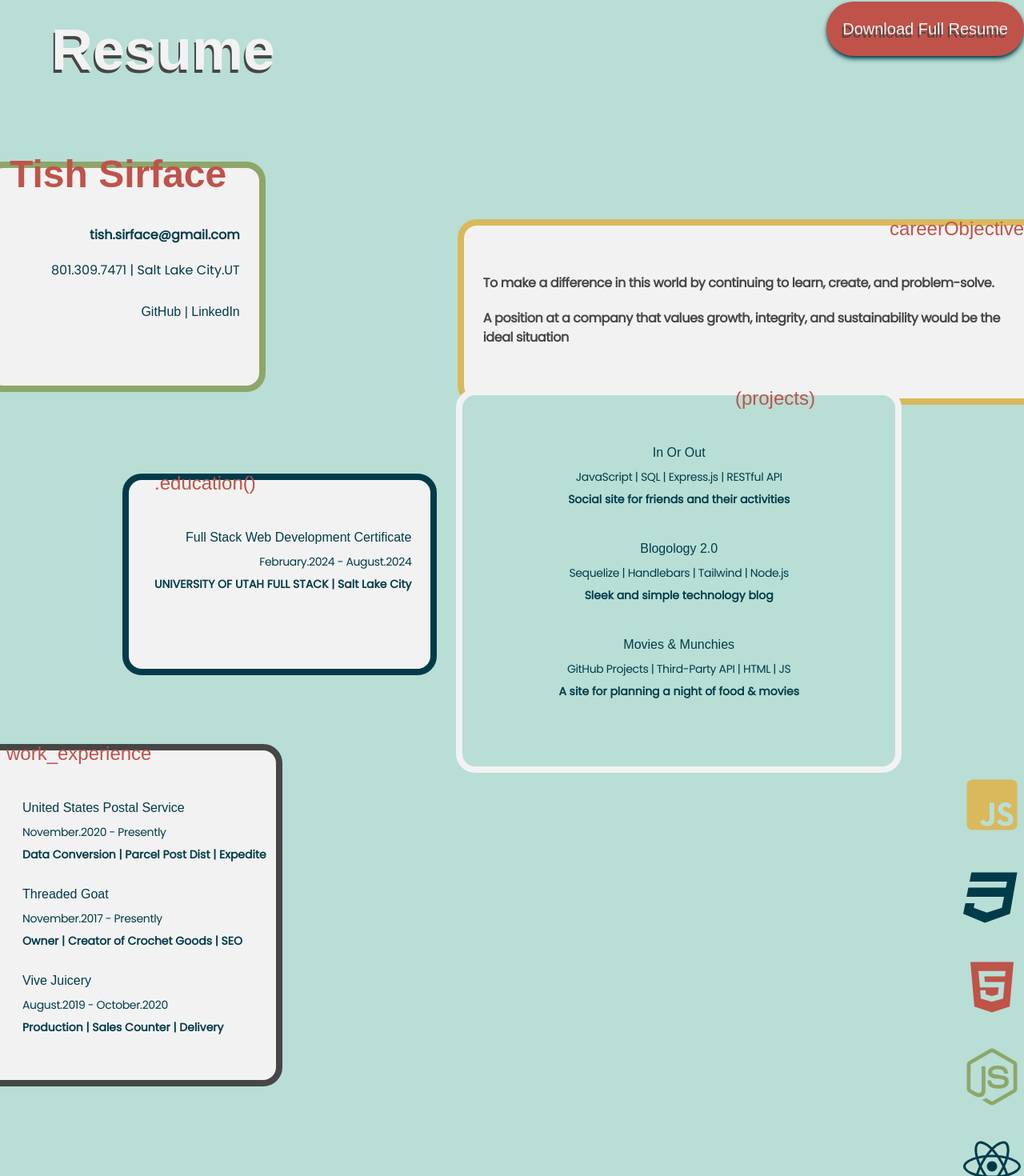
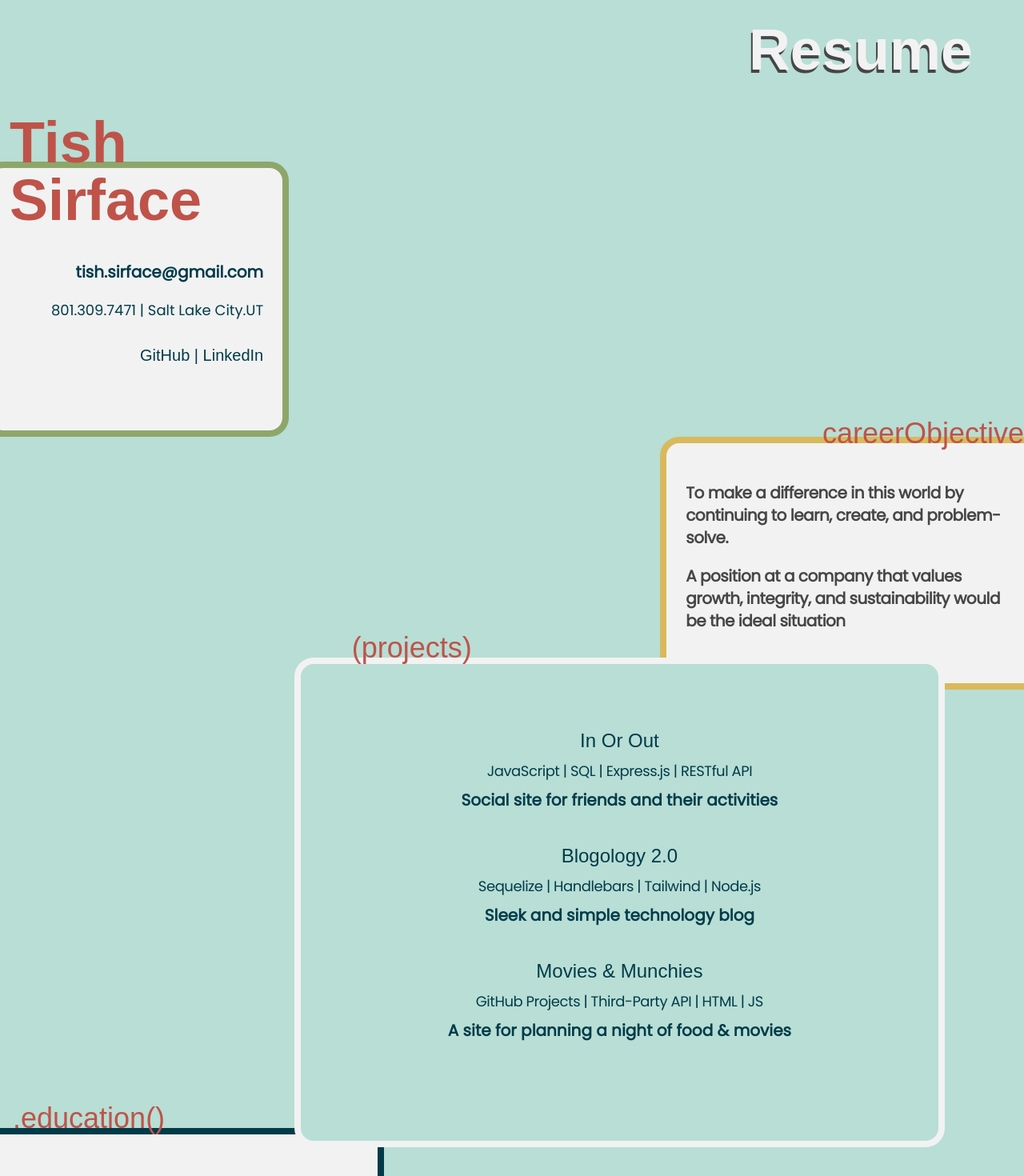
Before and after one commit to ThisTish/Portfolio_of_Tish, a React (Vite) app: page /resume in a window 1280 px wide. Shown: the part 198-1668 px from the top of the page at 80% size. Built offline with nearby package versions, Linux system fonts and the light colour scheme; a web font is replaced by a local one.

Commit message:
resume responsive

```diff
--- a/src/components/ContactForm.jsx
+++ b/src/components/ContactForm.jsx
@@ -98,15 +98,15 @@ const ContactForm = () => {
 	}
 
 	return (
-		<div className="flex flex-col m-16">
-			<form ref={form} onSubmit={sendMessage}  className="space-y-10 flex flex-col items-end">
+		<div className="flex flex-col my-24 ">
+			<form ref={form} onSubmit={sendMessage}  className="space-y-10 flex flex-col items-end lg:text-xl">
 				<div>
 					<label className="text-secondary font-light" htmlFor="name">Name</label>
 					<input
 					type="text"
 					id="name"
 					name="name"
-					className="max-w-48 rounded-full border-yellow border-4 p-2 text-secondary focus:color"
+					className="max-w-48 rounded-full border-yellow border-4 p-2 text-secondary focus:color lg:max-w-52"
 					required
 					value={name}
 					onChange={(event) => setName(event.target.value)}
@@ -121,7 +121,7 @@ const ContactForm = () => {
 					type="text"
 					id="email"
 					name="email"
-					className="rounded-full bg-primary border-highlight border-4 mr-2 w-60 px-2 text-secondary focus:color"
+					className="rounded-full bg-primary border-highlight border-4 mr-2 w-60 px-2 text-secondary focus:color lg:w-72"
 					required
 					value={email}
 					onChange={(event) => setEmail(event.target.value)}
@@ -137,7 +137,7 @@ const ContactForm = () => {
 					<textarea
 					name="message"
 					id="message"
-					className="rounded-3xl h-32 w-72 border-8 border-green p-3 text-secondary focus:color"
+					className="rounded-3xl h-32 w-72 border-8 border-green p-3 text-secondary focus:color lg:min-w-96 lg:h-52"
 					required
 					value={message}
 					onChange={(event) => setMessage(event.target.value)}
@@ -148,7 +148,7 @@ const ContactForm = () => {
 
 				</div>
 
-				<div className="h-20 flex justify-between relative">
+				<div className="h-20 flex relative">
 					{/* bubbles */}
 					<div className="bg-yellow w-5 h-5 rounded-full absolute bottom-3"></div>
 					<div className="bg-shadow w-7 h-7 rounded-full absolute right-0"></div>
@@ -158,7 +158,7 @@ const ContactForm = () => {
 					<div className="bg-secondary w-5 h-5 rounded-full absolute top-2 right-20 "></div>
 
 
-					<button type="submit" className="bg-red rounded-full px-5" > Send! </button>
+					<button type="submit" className="bg-red rounded-full px-5 text-highlight font-bold [text-shadow:_-2px_4px_0_var(--shadow)] " > Send </button>
 				</div>
 			</form>
 		</div>
--- a/src/components/Resume/CareerObjective.jsx
+++ b/src/components/Resume/CareerObjective.jsx
@@ -2,9 +2,9 @@ import React from 'react'
 
 const CareerObjective = () => {
   return (
-    <div className="border-yellow border-8 w-fit pl-6 pr-3 pb-20 -mt-7 -mr-6 ml-6 rounded-3xl bg-highlight md:mt-28 md:pb-16 md:ml-60">
-				<h3 className="text-red text-2xl font-sans flex justify-end mr-1 -mt-3 md:-ml-3">careerObjective</h3>
-				<div className="text-shadow font-semibold mr-5 tracking-wider pt-12 space-y-5 md:tracking-tight md:pt-10">
+    <div className="border-yellow border-8 w-fit pl-6 pr-3 pb-20 -mt-7 -mr-6 ml-6 rounded-3xl bg-highlight md:mt-28 md:pb-16 md:ml-60 lg:ml-96 lg:mt-96">
+				<h3 className="text-red text-2xl font-sans flex justify-end mr-1  md:-ml-3 lg:text-4xl lg:-mt-8">careerObjective</h3>
+				<div className="text-shadow font-semibold mr-5 tracking-wider pt-12 space-y-5 md:tracking-tight md:pt-10 lg:text-xl">
 				<p>To make a difference in this world by continuing to learn, create, and problem-solve.</p>
 				<p>A position at a company that values growth, integrity, and sustainability would be the ideal situation</p>
 				</div>
--- a/src/components/Resume/Education.jsx
+++ b/src/components/Resume/Education.jsx
@@ -2,14 +2,14 @@ import React from 'react'
 
 const Education = () => {
   return (
-    <div className="border-secondary border-8 w-fit h-fit px-3 pb-14 -mt-9 -ml-8 rounded-3xl bg-highlight md:pl-3">
-				<h3 className="text-red text-2xl font-sans ml-5 -mt-3">.education()</h3>
+    <div className="border-secondary border-8 w-fit h-fit px-3 pb-14 -mt-9 -ml-8 rounded-3xl bg-highlight md:pb-7 md:-mb-56 md:px-5 lg:-mr-48">
+				<h3 className="text-red text-2xl font-sans ml-5 md:pb-5 lg:text-4xl lg:-mt-10">.education()</h3>
         <div className="ml-5 flex flex-col items-end text-secondary space-y-2 py-10 pr-3">
-          <h4 className='font-sans font-lg '>Full Stack Web Development Certificate</h4>
-          <p className=" font-light tracking-tight text-sm">
+          <h4 className='font-sans font-lg lg:text-2xl'>Full Stack Web Development Certificate</h4>
+          <p className=" font-light tracking-tight text-sm lg:text-lg">
             February.2024 - August.2024
           </p>
-          <p className=" font-semibold text-sm">
+          <p className=" font-semibold text-sm lg:text-lg">
             UNIVERSITY OF UTAH FULL STACK | <span className='text-nowrap'>Salt Lake City</span>
           </p>
         </div>
--- a/src/components/Resume/NameDetails.jsx
+++ b/src/components/Resume/NameDetails.jsx
@@ -2,17 +2,17 @@ import React from 'react'
 
 const NameDetails = () => {
   return (
-    <div className="h-fit w-fit border-green border-8 px-3 pb-20 mt-10 -ml-5 rounded-3xl bg-highlight">
-      <h1 className="text-red text-5xl font-bold flex -mt-7 p-3 ">Tish Sirface</h1>
+    <div className="h-fit w-fit border-green border-8 px-3 pb-20 mt-10 -ml-5 rounded-3xl bg-highlight lg:mr-20">
+      <h1 className="text-red text-5xl font-bold flex -mt-7 p-3 lg:text-7xl lg:-mt-20 ">Tish Sirface</h1>
 
       <div className='flex flex-col text-secondary items-end md:ml-16 md:mr-3'>
-        <p className=" font-semibold mt-7">
+        <p className=" font-semibold mt-7 lg:text-xl">
           tish.sirface@gmail.com
         </p>
-        <p className=" font-light mt-5 text-nowrap">
+        <p className=" font-light mt-5 text-nowrap lg:text-lg">
         801.309.7471 | Salt Lake City.UT
         </p>
-        <p className=" font-sans mt-7">
+        <p className=" font-sans mt-7 lg:text-xl">
           <a href='https://github.com/ThisTish'>GitHub</a> | <a href='https://www.linkedin.com/in/tishsirface'>LinkedIn</a>
         </p>
       </div>
--- a/src/components/Resume/Projects.jsx
+++ b/src/components/Resume/Projects.jsx
@@ -24,8 +24,8 @@ const Projects = () => {
   return (
 
 
-  <div className=" border-highlight bg-primary border-8 w-fit space-y-3 pb-14 -mt-10 -mr-8 ml-6 rounded-3xl md:-mt-5 md:px-20 ">
-    <h3 className="text-red text-2xl font-sans mr-5 -mt-3 flex flex-col items-end">(projects)</h3>
+  <div className=" border-highlight bg-primary border-8 w-fit space-y-3 pb-14 -mt-10 -mr-8 ml-6 rounded-3xl md:-mt-5 md:px-36 md:-ml-16 lg:ml-20 lg:-mt-10 lg:pb-24">
+    <h3 className="text-red text-2xl font-sans mr-5 flex flex-col items-end md:items-start md:-ml-20 lg:-mt-10 lg:text-4xl">(projects)</h3>
     <div className=" space-y-10 text-center px-10 py-7">
 
     { projects.map((project) =>(
@@ -33,11 +33,11 @@ const Projects = () => {
 
 
       <div className=" text-secondary space-y-2">
-        <h4 className='font-sans font-xl '><a href='https://in-or-out-6n4t.onrender.com/'>{project.title}</a></h4>
-        <p className=" font-light tracking-tight text-sm">
+        <h4 className='font-sans font-xl lg:text-2xl lg:mt-10'><a href='https://in-or-out-6n4t.onrender.com/'>{project.title}</a></h4>
+        <p className=" font-light tracking-tight text-sm lg:text-lg">
           {project.languages}
         </p>
-        <p className=" font-semibold text-sm">
+        <p className=" font-semibold text-sm lg:text-xl">
           {project.description}
         </p>
       </div>
--- a/src/components/Resume/Skills.jsx
+++ b/src/components/Resume/Skills.jsx
@@ -23,7 +23,7 @@ const Skills = () => {
             <Icon key={index} className={`inline m-1 text-7xl ${className}`} />
           ))}
 			</div>
-				<div className='md:flex flex-col absolute right-0 space-y-10 hidden'>
+				<div className='md:flex flex-col mt-60 mx-36 space-y-12 hidden'>
           {icons.map(({ component: Icon, className}, index) =>(
             <Icon key={index} className={`inline m-1 text-7xl ${className}`} />
           ))}
--- a/src/components/Resume/WorkExperience.jsx
+++ b/src/components/Resume/WorkExperience.jsx
@@ -22,17 +22,17 @@ const WorkExperience = () => {
 
 
   return (
-    <div className="border-shadow border-8 w-fit px-3 pb-14 -mt-9 -ml-8 rounded-3xl bg-highlight md:mb-52">
-				<h3 className="text-red text-2xl font-sans ml-5 -mt-3 mb-10">work_experience</h3>
+    <div className="border-shadow border-8 w-fit px-3 pb-14 -mt-9 -ml-8 rounded-3xl bg-highlight md:mb-52 md:mt-72 md:pr-10 md:-mr-7">
+				<h3 className="text-red text-2xl font-sans ml-5 mb-10 lg:text-4xl lg:-mt-10">work_experience</h3>
         <div className="ml-5">
-          <div className="text-secondary space-y-7">
+          <div className="text-secondary space-y-7 md:text-end">
           {jobs.map((job) => (
             <div className="ml-5 text-secondary space-y-2">
-              <h4 className='font-sans font-lg '>{job.place}</h4>
-              <p className=" font-light tracking-tight text-sm">
+              <h4 className='font-sans text-lg lg:text-2xl '>{job.place}</h4>
+              <p className=" font-light tracking-tight text-sm lg:text-lg">
               {job.dates}
               </p>
-              <p className=" font-semibold text-sm">
+              <p className=" font-semibold text-sm lg:text-xl">
               {job.roles}
               </p>
             </div>
--- a/src/pages/ContactMe.jsx
+++ b/src/pages/ContactMe.jsx
@@ -12,13 +12,13 @@ const ContactMe = () => {
 					<div className=" flex-col p-10  md:flex">
 						<h2 className="text-highlight text-3xl font-bold [text-shadow:_-2px_4px_0_var(--shadow)] md:block mx-3 my-10 lg:m-16 lg:text-end md:text-5xl lg:text-7xl">Contact Me</h2>
 						<ul className="text-secondary space-y-2">
-							<li className="font-semibold">
+							<li className="font-semibold lg:text-2xl">
 								Tish.Sirface@gmail.com
 							</li>
-							<li className="font-thin tracking-widest ">
+							<li className="font-thin tracking-widest lg:text-xl ">
 								801.309.7471
 							</li>
-							<li className="italic">
+							<li className="italic lg:text-lg">
 								Salt Lake City, UT
 							</li>
 						</ul>
@@ -30,10 +30,10 @@ const ContactMe = () => {
 				</div>
 			</div>
 
-			<div className="bg-yellow h-12 flex flex-col items-end max-w-sm text-secondary mr-3 mb-10">
-				<p className="text-lg -mt-3 font-semibold mr-60">MESSAGE ME</p>
-				<p className="mr-5 -mt-2">for projects, design, and development</p>
-				<h3 className="font-extrabold -mr-1 -mb-4">-TISH</h3>
+			<div className="bg-yellow h-12 flex flex-col items-end max-w-sm text-secondary mr-3 mb-10 lg:h-24">
+				<p className="text-lg -mt-3 font-semibold mr-60 lg:text-2xl lg:-mt-5 lg:pb-7 lg:text-nowrap">MESSAGE ME</p>
+				<p className="mr-5 -mt-2 lg:text-lg">for projects, design, and development</p>
+				<h3 className="font-extrabold -mr-1 -mb-4 lg:text-2xl">-TISH</h3>
 			</div>
 		</div>
 	)
--- a/src/pages/Resume.jsx
+++ b/src/pages/Resume.jsx
@@ -9,20 +9,20 @@ import WorkExperience from '../components/Resume/WorkExperience'
 const Resume = () => {
 	return (
 		<div>
-			<h2 className="text-highlight text-3xl font-bold [text-shadow:_-2px_4px_0_var(--shadow)] mx-3 my-1 md:text-5xl lg:m-16 lg:text-7xl">Resume</h2>
+			<h2 className="text-highlight text-3xl font-bold [text-shadow:_-2px_4px_0_var(--shadow)] mx-3 my-1 md:text-5xl lg:m-16 lg:text-7xl lg:text-end">Resume</h2>
 			<div className='md:flex'>
 				<NameDetails />
 			<	CareerObjective />
 			</div>
-			<div className='md:flex justify-center items-center'>
+			<div className='md:flex items-end'>
 				<Education />
 				<Projects />
 			</div>
-			<div className='md:flex'>
+			<div className='flex flex-col-reverse md:flex-row md:mt-20 justify-between lg:justify-around lg:mt-'>
+				<Skills />
 				<WorkExperience />
-				<Skills />
 			</div>
-			<div className="justify-center flex mb-20 md:absolute md:top-1/4 md:right-0">
+			<div className="flex mb-28 justify-center md:justify-end md:-mt-16 md:mr-24 ">
 			{/* <div className="flex justify-between text-secondary mx-6 my-7 py-2 text-xl font-sans bg-yellow max-w-sm md:-mr-1"> */}
 				{/* <div className='flex flex-col space-y-2'>
 				<p className='-ml-3 -mt-5'>For more</p>
@@ -33,12 +33,13 @@ const Resume = () => {
 						Download Resume
 					</button>
 				</a> */}
+
 				<a href='/files/Tisha_Sirface_Web_Development_Resume.pdf' download='Tish_Sirface-Web_Development_Resume.pdf'>
-					<button className='bg-red font-sans text-xl text-center text-highlight shadow-md shadow-secondary rounded-full p-5 [text-shadow:_-2px_4px_0_var(--shadow)]'>
+					<button className='bg-red font-sans text-xl text-center text-highlight shadow-md shadow-secondary rounded-full p-5 [text-shadow:_-2px_4px_0_var(--shadow)] lg:text-4xl'>
 						Download Full Resume
 					</button>
 				</a>
-				{/* </div> */}
+
 			</div>
 		</div>
 	)
```
Also changed, not shown: src/pages/AboutMe.jsx (+11 -11 lines).
